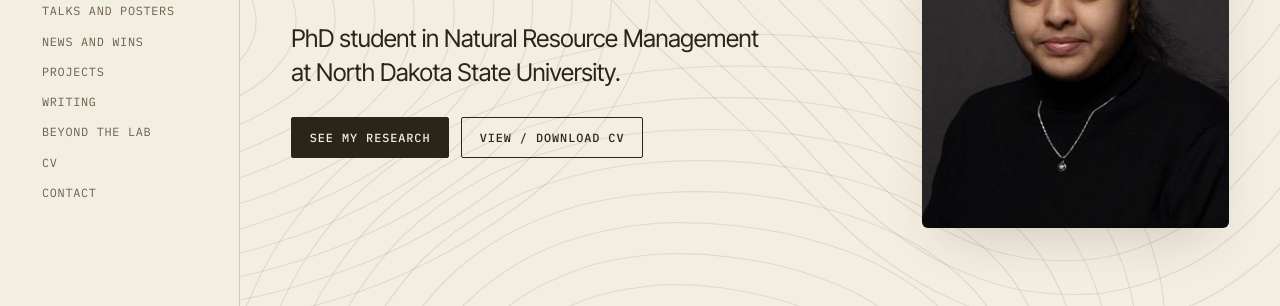
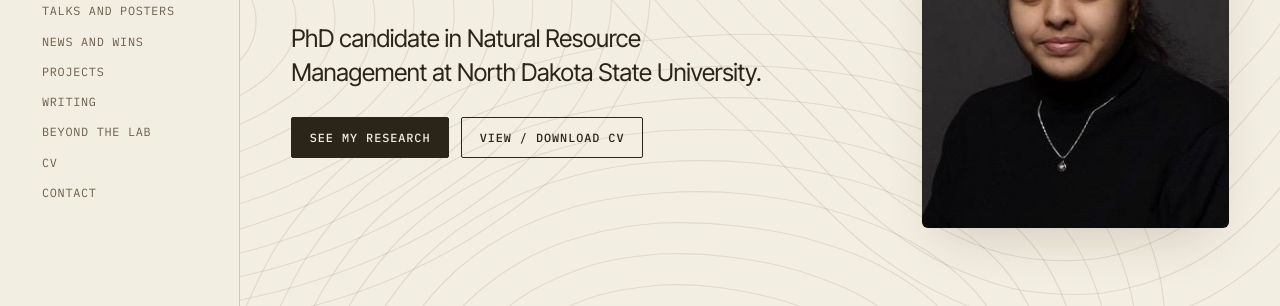
Before and after one commit to niharikavullaganti/niharikavullaganti.github.io, a plain HTML site: page index.html in a window 1280 px wide. Shown: the part 220-526 px from the top of the page. Drawn offline with Linux system fonts and the light colour scheme.

Commit message:
Change PhD student to PhD candidate
Co-Authored-By: Claude Sonnet 5.5 <noreply@anthropic.com>

```diff
--- a/index.html
+++ b/index.html
@@ -279,7 +279,7 @@
     <section class="hero" aria-label="Introduction">
       <div class="hero-text">
         <h1>Niharika Vullaganti</h1>
-        <p class="role">PhD student in Natural Resource Management at North Dakota State University.</p>
+        <p class="role">PhD candidate in Natural Resource Management at North Dakota State University.</p>
         <div class="btns">
           <a class="btn solid" href="#research">See my research</a>
           <button class="btn" type="button" data-cv>View / Download CV</button>
```
